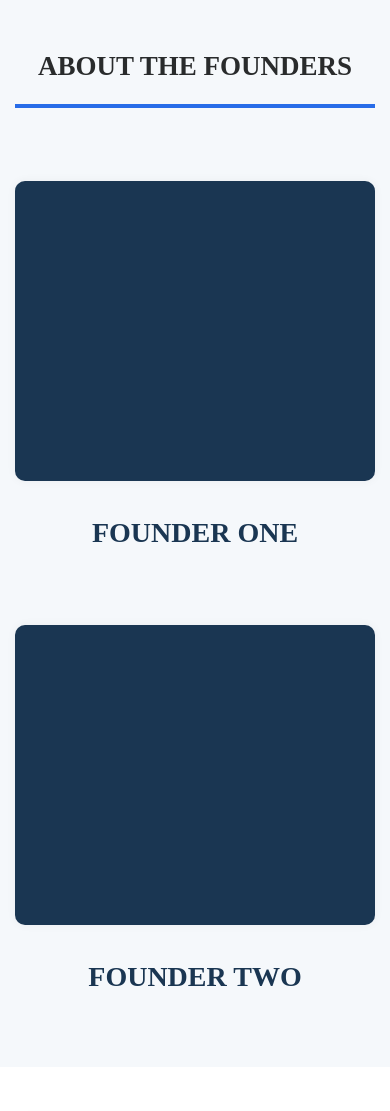
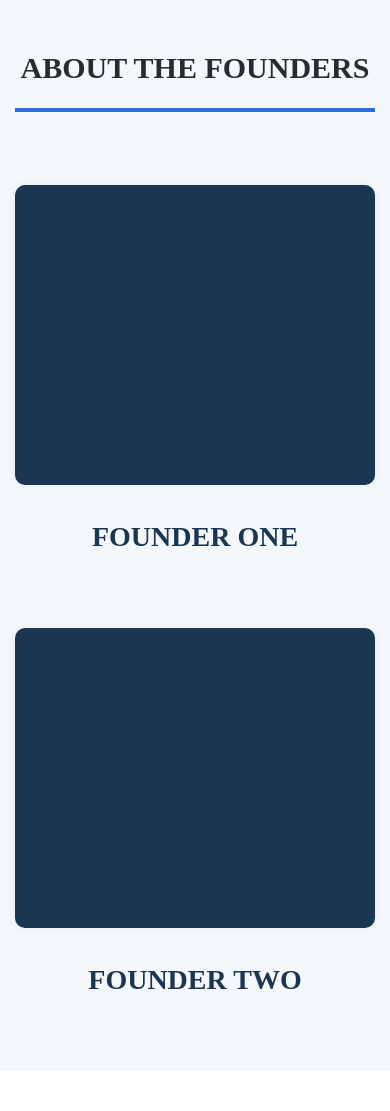
Before and after one commit to thelazysolutions/thelazysolutions.github.io, a PHP site: page /about-us.html in a window 390 px wide. Shown: the part 69-1180 px from the top of the page. Run offline with PHP 8.4, Linux system fonts and the light colour scheme; some web fonts are replaced.

Commit message:
Add files via upload

```diff
--- a/css/style.css
+++ b/css/style.css
@@ -4196,7 +4196,7 @@
 	padding-bottom:22px;
 	border-bottom: 4px solid #286ce8;
 	text-transform: uppercase;
-	font-size:27px;
+	font-size:30px;
 }
 
 }
```
